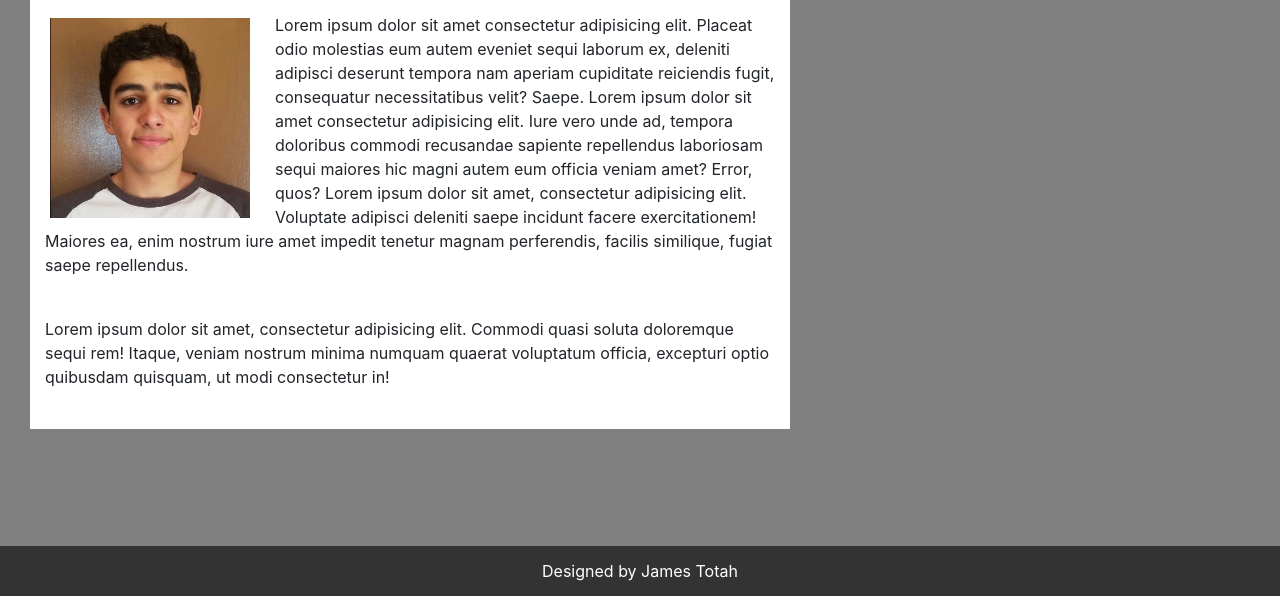
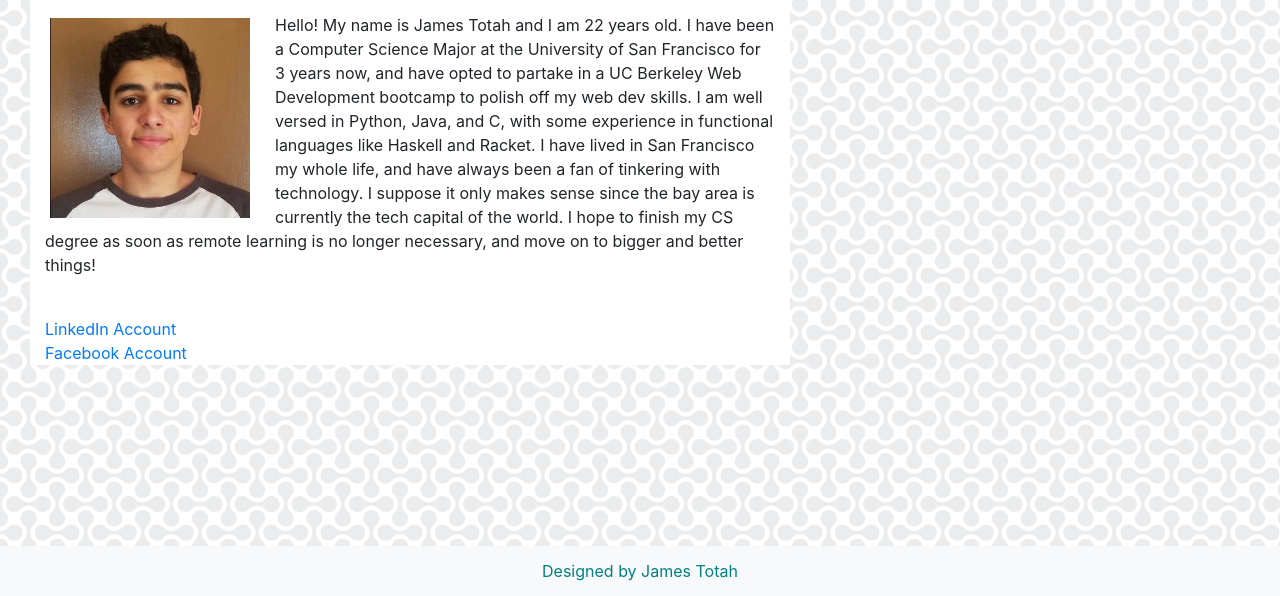
Before and after one commit to jtwob/Interactive_Portfolio, a plain HTML site: page index.html in a window 1280 px wide. Shown: the part 204-800 px from the top of the page. Drawn offline with nearby package versions, Linux system fonts and the light colour scheme.

Commit message:
populated about me, added readme

```diff
--- a/index.html
+++ b/index.html
@@ -9,7 +9,7 @@
   <title>Interactive Portfolio</title>
 </head>
 
-<body background="black">
+<body>
   <nav class="navbar navbar-expand-lg navbar-light bg-light">
     <a class="navbar-brand" href="#">James Totah</a>
     <button class="navbar-toggler" type="button" data-toggle="collapse" data-target="#navbarSupportedContent"
@@ -35,30 +35,29 @@
 
   <div class="container">
     <div class="row">
-      <div class="col-md-8" class="main">
+      <div class="col-md-8">
         <h1>About Me</h1>
         <hr />
         <img src="./assets/Portrait.jpg" width=200 alt="James Totah" class="float-left">
         <p>
-          Lorem ipsum dolor sit amet consectetur adipisicing elit. Placeat odio molestias eum autem eveniet sequi
-          laborum
-          ex, deleniti adipisci deserunt tempora nam aperiam cupiditate reiciendis fugit, consequatur necessitatibus
-          velit? Saepe. Lorem ipsum dolor sit amet consectetur adipisicing elit. Iure vero unde ad, tempora doloribus
-          commodi recusandae sapiente repellendus laboriosam sequi maiores hic magni autem eum officia veniam amet?
-          Error, quos? Lorem ipsum dolor sit amet, consectetur adipisicing elit. Voluptate adipisci deleniti saepe
-          incidunt facere exercitationem! Maiores ea, enim nostrum iure amet impedit tenetur magnam perferendis, facilis
-          similique, fugiat saepe repellendus.
+          Hello! My name is James Totah and I am 22 years old. I have been a Computer Science Major at the University of
+          San Francisco for 3 years now, and have opted to partake in a UC Berkeley Web Development bootcamp to polish
+          off my web dev skills. I am well versed in Python, Java, and C, with some experience in functional languages
+          like Haskell and Racket. I have lived in San Francisco my whole life, and have always been a fan of tinkering
+          with technology. I suppose it only makes sense since the bay area is currently the tech capital of the world.
+          I hope to finish my CS degree as soon as remote learning is no longer necessary, and move on to bigger and
+          better things!
         </p>
 
-        <p>
-          Lorem ipsum dolor sit amet, consectetur adipisicing elit. Commodi quasi soluta doloremque sequi rem! Itaque,
-          veniam nostrum minima numquam quaerat voluptatum officia, excepturi optio quibusdam quisquam, ut modi
-          consectetur in!
-        </p>
+        <a href="https://www.linkedin.com/in/james-totah-337714188/" target="_blank">LinkedIn Account</a><br>
+        <a href="https://www.facebook.com/james.totah" target="_blank">Facebook Account</a>
+
       </div>
     </div>
   </div>
-  <footer>Designed by James Totah</footer>
+  <footer>
+    Designed by James Totah
+  </footer>
 
 
   <script src="https://code.jquery.com/jquery-3.5.1.slim.min.js"
@@ -70,6 +69,7 @@
   <script src="https://stackpath.bootstrapcdn.com/bootstrap/4.5.2/js/bootstrap.min.js"
     integrity="sha384-B4gt1jrGC7Jh4AgTPSdUtOBvfO8shuf57BaghqFfPlYxofvL8/KUEfYiJOMMV+rV"
     crossorigin="anonymous"></script>
+
 </body>
 
 </html>
--- a/style.css
+++ b/style.css
@@ -1,5 +1,5 @@
 body {
-  background-color: gray;
+  background-image: url("./assets/double-bubble.png");
 }
 
 p{
@@ -15,14 +15,15 @@ img{
   margin: 5px;
   margin-bottom: 10px;
 }
+
 footer{
   position: fixed;
   left: 0;
   bottom: 0;
   width: 100%;
   padding-top: 13px;
-  background-color: #333333;
-  color: white;
+  background-color: #f8f9fa;
+  color: teal;
   text-align: center;
   height: 50px;
 }
```
Also changed, not shown: contact.html (+9 -5 lines), portfolio.html (+6 -2 lines), assets/double-bubble.png (added), 1 other file.
